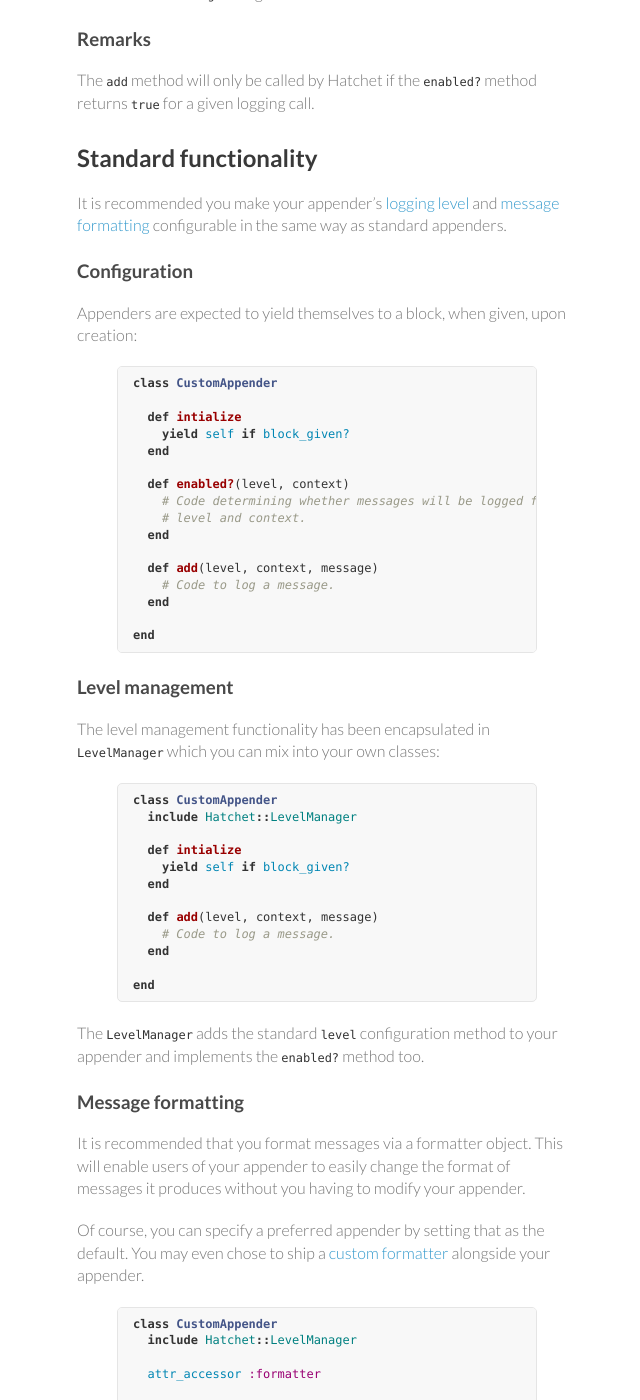
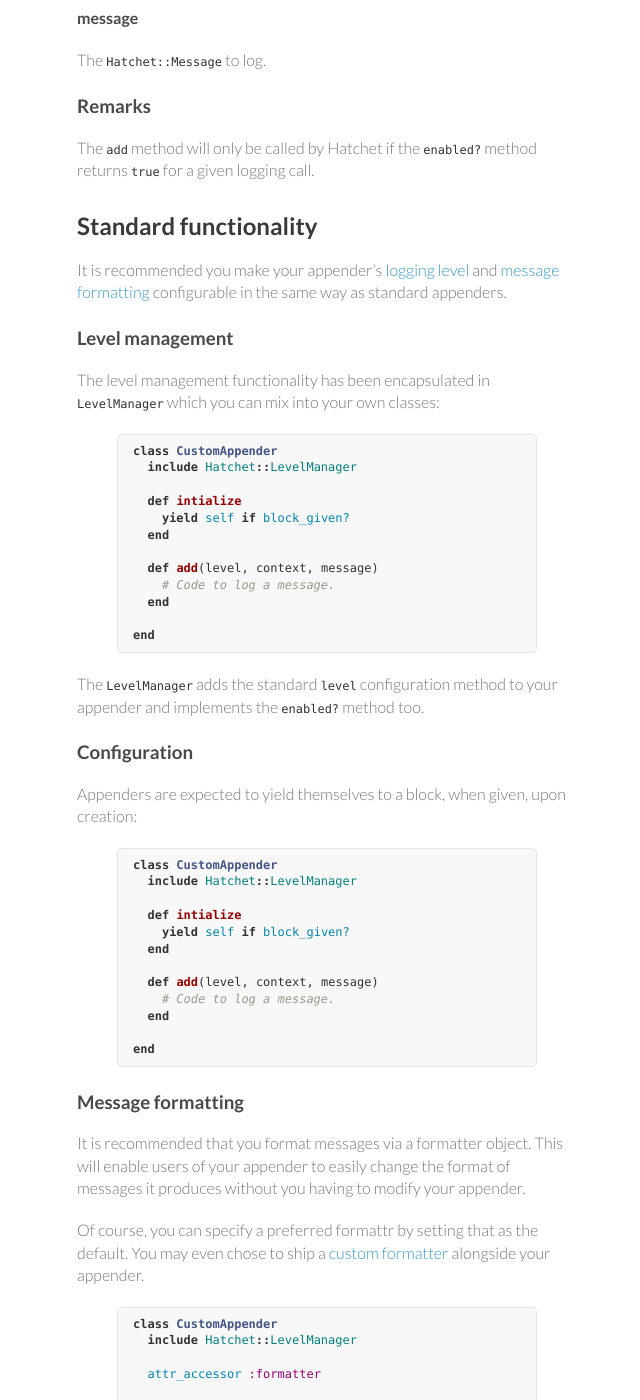
Before and after one commit to gshutler/hatchet, a Jekyll site: the page built from extending/appenders.md, in a window 1280 px wide and 1400 px high, scrolled down 1517 px. Shown: the whole window, without its empty margins (493-1133 px from the left). Built offline with Jekyll 4.4.1, drawn with Linux system fonts in a browser that asks for light colours; some of the changed text lies outside the part shown.

Commit message:
Updated appender implementation guide
Mentioned Hatchet::LevelManager sooner and more times.

```diff
--- a/extending/appenders.md
+++ b/extending/appenders.md
@@ -19,6 +19,10 @@ class CustomAppender
   def enabled?(level, context)
     # Code determining whether messages will be logged for the
     # level and context.
+    #
+    # For the majority of cases you do not need to implement this yourself.
+    # Instead you can include the Hatchet::LevelManager module into your class
+    # this will do the work required for you.
   end
 
   def add(level, context, message)
@@ -73,7 +77,8 @@ separated by `::`.
 
 #### message
 
-The `Hatchet::Message` to log.
+The [`Hatchet::Message`](https://github.com/gshutler/hatchet/blob/master/lib/hatchet/message.rb)
+to log.
 
 ### Remarks
 
@@ -85,30 +90,6 @@ The `add` method will only be called by Hatchet if the `enabled?` method returns
 It is recommended you make your appender's [logging level](/hatchet/configuration.html#levels)
 and [message formatting](/hatchet/configuration.html#formatters) configurable in
 the same way as standard appenders.
-
-### Configuration
-
-Appenders are expected to yield themselves to a block, when given, upon
-creation:
-
-{% highlight ruby %}
-class CustomAppender
-
-  def intialize
-    yield self if block_given?
-  end
-
-  def enabled?(level, context)
-    # Code determining whether messages will be logged for the
-    # level and context.
-  end
-
-  def add(level, context, message)
-    # Code to log a message.
-  end
-
-end
-{% endhighlight %}
 
 ### Level management
 
@@ -134,13 +115,33 @@ The [`LevelManager`](https://github.com/gshutler/hatchet/blob/master/lib/hatchet
 adds the standard `level` configuration method to your appender and implements
 the `enabled?` method too.
 
+### Configuration
+
+Appenders are expected to yield themselves to a block, when given, upon
+creation:
+
+{% highlight ruby %}
+class CustomAppender
+  include Hatchet::LevelManager
+
+  def intialize
+    yield self if block_given?
+  end
+
+  def add(level, context, message)
+    # Code to log a message.
+  end
+
+end
+{% endhighlight %}
+
 ### Message formatting
 
 It is recommended that you format messages via a formatter object. This will
 enable users of your appender to easily change the format of messages it
 produces without you having to modify your appender.
 
-Of course, you can specify a preferred appender by setting that as the default.
+Of course, you can specify a preferred formattr by setting that as the default.
 You may even chose to ship a [custom formatter](/hatchet/extending/formatters.html)
 alongside your appender.
 
```
